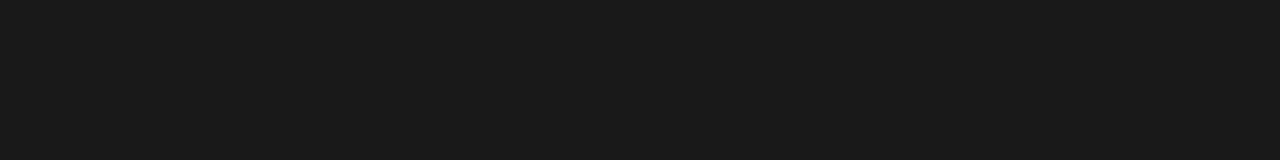
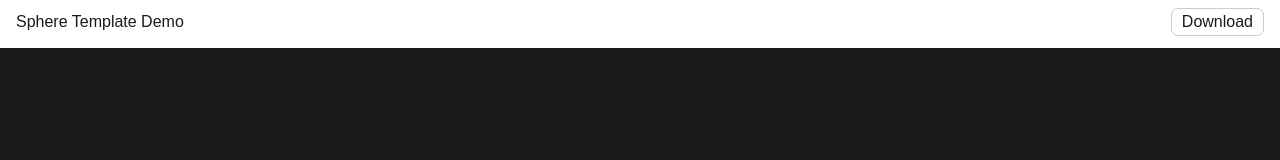
Before and after one commit to shahed-abdalaziz/sphere-template-demo, a plain HTML site: page index.html in a window 1280 px wide. Drawn offline with Linux system fonts and the light colour scheme.

Commit message:
Add Section Navbar

```diff
--- a/index.html
+++ b/index.html
@@ -7,6 +7,13 @@
     <link rel="stylesheet" href="style.css">
 </head>
 <body>
-
+    <!-- Section Navbar -->
+   <section class="navbar">
+    <div class="navbar-container">
+        <p class="navbar-demo-title">Sphere Template Demo</p>
+        <a href="#" class="navbar-download-btn">Download</a>
+    </div>
+   </section>
+<!-- End  Section Navbar -->
 </body>
 </html>
--- a/style.css
+++ b/style.css
@@ -17,3 +17,39 @@
   background-color: var(--mainBlack);
   font-family: var(--font);
 }
+
+/* Section Navbar */
+.navbar {
+  background-color: var(--mainWhite);
+  position: fixed;
+  top: 0;
+  left: 0;
+  height: 3rem;
+  width: 100%;
+  z-index: 1000;
+}
+
+.navbar-container {
+  width: 100%;
+  position: relative;
+}
+
+.navbar-demo-title {
+  padding: 0.8rem 1rem;
+  color: var(--mainBlack);
+}
+
+.navbar-download-btn {
+  position: absolute;
+  top: 0;
+  right: 0;
+  margin: 0.5rem 1rem;
+  padding: 4px 10px;
+  text-decoration: none;
+  border: 1px solid #cccccc;
+  border-radius: 7px;
+  cursor: pointer;
+  display: inline-block;
+  color: var(--mainBlack);
+}
+/* End Section Navbar */
```
